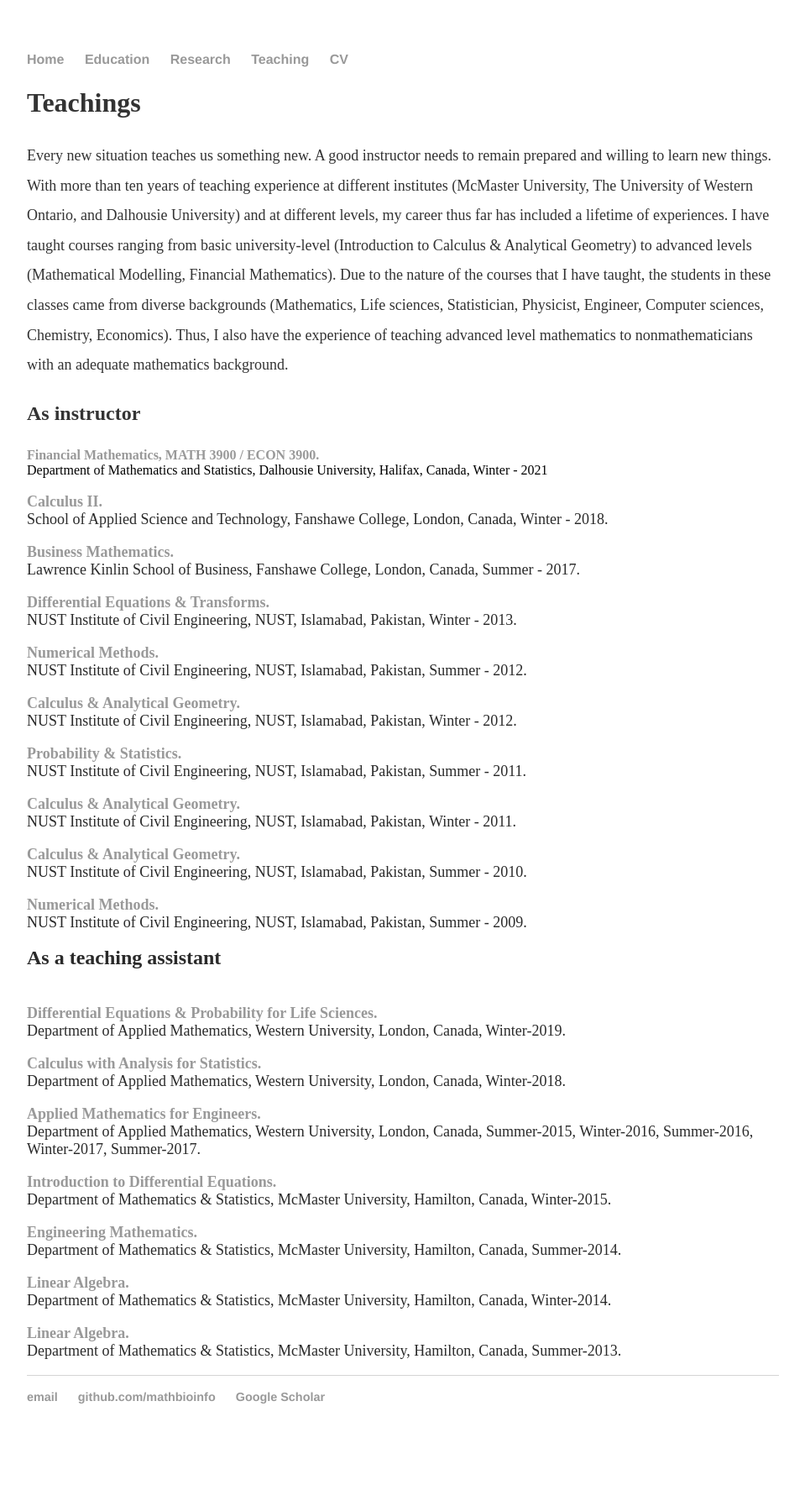
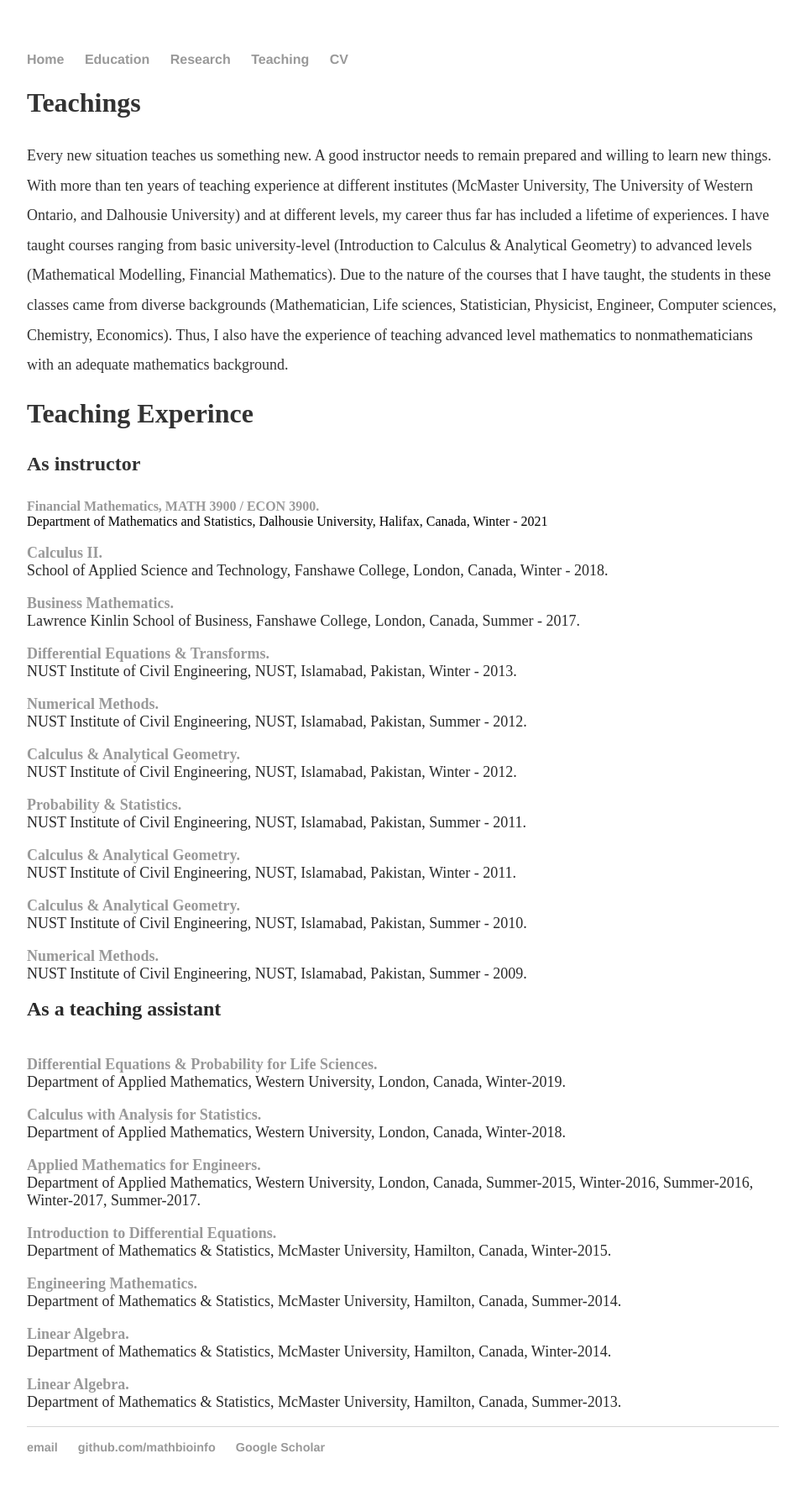
Before and after one commit to MathBioInfo/amjadkhan, a Jekyll site: the page built from Teaching/index.html, in a window 1280 px wide. Shown: the whole page at 84% size, without its empty margins (160-1119 px from the left). Built offline with Jekyll 4.4.1, drawn with Linux system fonts in a browser that asks for light colours; before the commit the page ends 1733 px from its top, so only the background shows below that.

Commit message:
Update index.html

```diff
--- a/Teaching/index.html
+++ b/Teaching/index.html
@@ -13,7 +13,7 @@ title: About teaching
 			courses ranging from basic university-level (Introduction to Calculus & Analytical Geometry)
 			to advanced levels (Mathematical Modelling, Financial Mathematics). Due to the nature of
 			the courses that I have taught, the students in these classes came from diverse backgrounds
-			(Mathematics, Life sciences, Statistician, Physicist, Engineer, Computer sciences, Chemistry,
+			(Mathematician, Life sciences, Statistician, Physicist, Engineer, Computer sciences, Chemistry,
 			Economics). Thus, I also have the experience of teaching advanced level mathematics to nonmathematicians
 			with an adequate mathematics background.</font><br>
 			<!--<h3> Pulications</p>-->
@@ -25,6 +25,7 @@ title: About teaching
 		<div class="wsite-section-content">
           <div class="container">
 			<div class="wsite-section-elements">
+				<p><font size="6"><b>Teaching Experince</b></font><br>
 				<p><font size="5"><b>As instructor</b></font><br>
 				<div class="paragraph"></font color="#2a2a2a" size="4">
 
```
